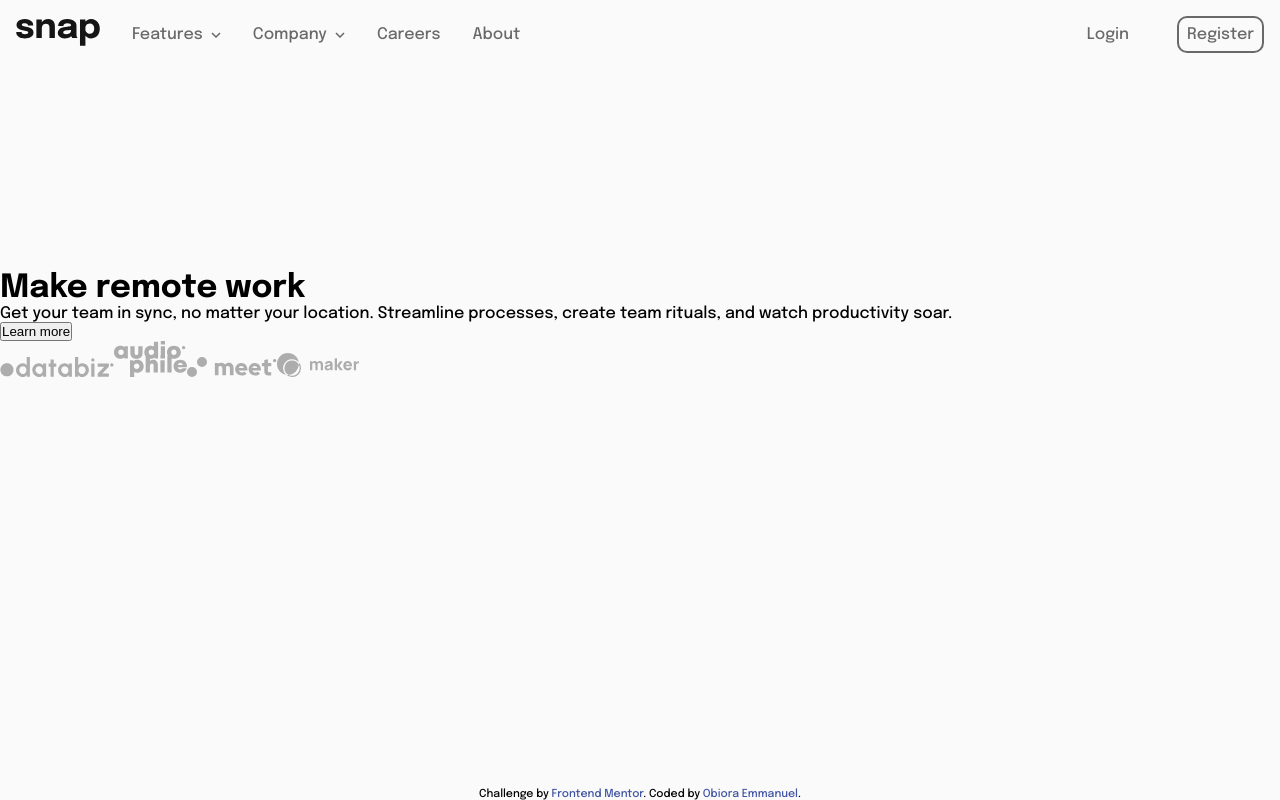
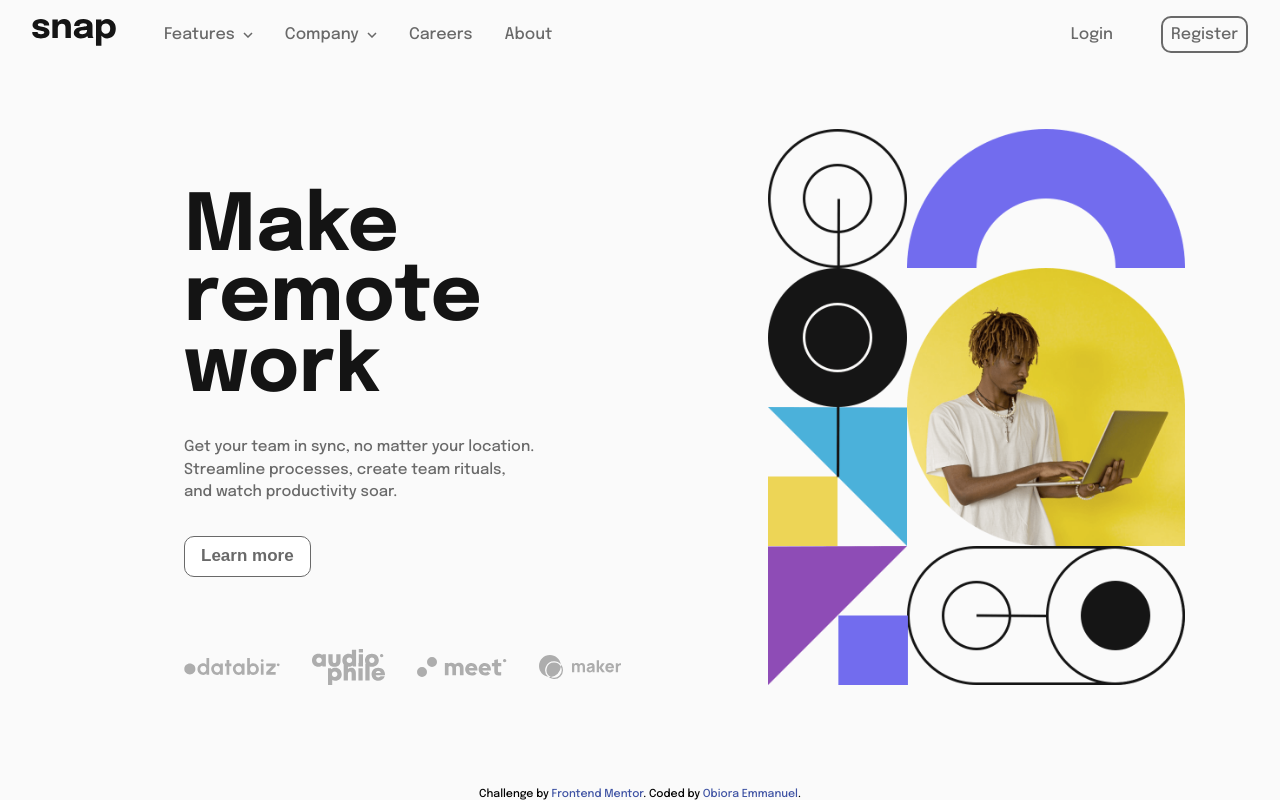
Before and after one commit to Emmanuel-obiora/into-with-dropdown, a React (Create React App) app: page / in a window 1280 px wide. Built offline with nearby package versions, Linux system fonts and the light colour scheme.

Commit message:
Adding final interactive layout for desktop

```diff
--- a/src/Components/Home.jsx
+++ b/src/Components/Home.jsx
@@ -9,21 +9,23 @@ import MainLayout from './Layout/MainLayout';
 const Home = () => {
   return (
     <MainLayout>
-        <div className="main-left">
-            <div className="main-left-top">
+        <div className='home'>
+            <div className="home-left">
+                <div className="home-left-top">
                     <h1>Make remote work</h1>
                     <p>Get your team in sync, no matter your location. Streamline processes,
                         create team rituals, and watch productivity soar.</p>
                     <button type='button'>Learn more</button>
                 </div>
-            <span>
+                <span className="home-left-buttom">
                     <img src={Databiz} alt="Databiz" />
                     <img src={Audiophile} alt="Audiophile" />
                     <img src={Meet} alt="Meet" />
                     <img src={Maker} alt="Maker" />
                 </span>
             </div>
-        <div className="main-right"></div>
+            <div className="home-right"></div>
+        </div>
     </MainLayout>
   )
 }
--- /dev/null
+++ b/src/Components/Modal.jsx
@@ -0,0 +1,9 @@
+import React from 'react'
+
+const Modal = ({close}) => {
+  return (
+    <div className='modal' id='Modal' onClick={close}></div>
+  )
+}
+
+export default Modal
--- a/src/Sass/_company.scss
+++ b/src/Sass/_company.scss
@@ -9,6 +9,7 @@
     border-radius: 10px;
     width: 7rem;
     font-size: 14px;
+    box-shadow: 0 5px 10px 10px $gray;
 
     & > ul{
         display: grid;
--- a/src/Sass/_features.scss
+++ b/src/Sass/_features.scss
@@ -9,6 +9,7 @@
     color: $Medium-Gray;
     font-size: 14px;
     width: 8rem;
+    box-shadow: 0 5px 10px 10px $gray;
 
     & > ul{
         display: grid;
--- a/src/Sass/_general.scss
+++ b/src/Sass/_general.scss
@@ -12,6 +12,7 @@ $Almost-White: hsl(0, 0%, 98%);
 $Medium-Gray: hsl(0, 0%, 41%);
 $Almost-Black: hsl(0, 0%, 8%);
 $white: hsl(0, 0%, 100%);
+$gray: rgb(231, 227, 227);
 
 body{
     font-family: 'Epilogue', sans-serif;
--- /dev/null
+++ b/src/Sass/_home.scss
@@ -0,0 +1,74 @@
+.home{
+    display: grid;
+    grid-template-columns: 55% 40%;
+    padding: 1rem 5rem;
+    margin: 0 auto;
+    column-gap: 5%;
+
+    &-left{
+        display: grid;
+        row-gap: 4.5rem;
+        margin: 4rem 0 0 4.5rem;
+        padding: 0 2rem;
+
+        &-top{
+            display: grid;
+            row-gap: 2rem;
+            // margin-top: 4rem;
+
+            & > h1{
+                font-size: 4.9rem;
+                line-height: .9;
+                color: $Almost-Black;
+            }
+
+            & > p{
+                font-size: 15px;
+                color: $Medium-Gray;
+                margin-right: 8rem;
+                line-height: 1.5;
+                font-weight: 500;
+            }
+
+            & > button{
+                width: fit-content;
+                padding: .6rem 1rem;
+                border: 1px solid $Medium-Gray;
+                background: $white;
+                border-radius: 10px;
+                font-size: 17px;
+                color: $Medium-Gray;
+                font-weight: 700;
+                cursor: pointer;
+
+                &:hover{
+                    color: $Almost-Black;
+                    background: $Almost-White;
+                }
+            }
+        }
+
+        &-buttom{
+            display: flex;
+            align-items: center;
+            gap: 2rem;
+
+            &>img{
+                max-width: 20%;
+            }
+        }
+    }
+
+    &-right{
+        background-image: url('/src/images/image-hero-desktop.png');
+        background-position: center;
+        background-repeat: no-repeat;
+        background-size:contain;
+        // width: 100%;
+        // height: 100%;
+
+        @media(max-width: 37.5rem){
+            background-image: url('/src/images/image-hero-mobile.png');
+        }
+    }
+}
--- a/src/Sass/_nav.scss
+++ b/src/Sass/_nav.scss
@@ -3,11 +3,12 @@
     align-items: center;
     justify-content: space-between;
     margin-bottom: auto;
-    padding: 1rem;
+    padding: 1rem 2rem;
+    z-index: 10;
 
     &-left{
         display: flex;
-        gap: 2rem;
+        gap: 3rem;
         align-items: center;
 
         & > ul{
@@ -29,10 +30,18 @@
     align-items: center;
     gap: .5rem;
     position: relative;
+
+    & > img{
+        cursor: pointer;
+    }
 }
 
 .nav-color{
     color: $Medium-Gray;
+
+    &:hover{
+        color: $Almost-Black;
+    }
 }
 
 .color2{
--- a/src/Sass/styles.scss
+++ b/src/Sass/styles.scss
@@ -2,4 +2,6 @@
 @import 'nav';
 @import 'features';
 @import 'company';
+@import 'home';
 @import 'footer';
+@import 'modal';
--- a/src/styles.css
+++ b/src/styles.css
@@ -19,11 +19,12 @@ body {
   align-items: center;
   justify-content: space-between;
   margin-bottom: auto;
-  padding: 1rem;
+  padding: 1rem 2rem;
+  z-index: 10;
 }
 .nav-left {
   display: flex;
-  gap: 2rem;
+  gap: 3rem;
   align-items: center;
 }
 .nav-left > ul {
@@ -43,9 +44,15 @@ body {
   gap: 0.5rem;
   position: relative;
 }
+.change > img {
+  cursor: pointer;
+}
 
 .nav-color {
   color: hsl(0, 0%, 41%);
+}
+.nav-color:hover {
+  color: hsl(0, 0%, 8%);
 }
 
 .color2 {
@@ -70,6 +77,7 @@ body {
   color: hsl(0, 0%, 41%);
   font-size: 14px;
   width: 8rem;
+  box-shadow: 0 5px 10px 10px rgb(231, 227, 227);
 }
 .feature > ul {
   display: grid;
@@ -93,6 +101,7 @@ body {
   border-radius: 10px;
   width: 7rem;
   font-size: 14px;
+  box-shadow: 0 5px 10px 10px rgb(231, 227, 227);
 }
 .company > ul {
   display: grid;
@@ -102,6 +111,72 @@ body {
   cursor: pointer;
 }
 
+.home {
+  display: grid;
+  grid-template-columns: 55% 40%;
+  padding: 1rem 5rem;
+  margin: 0 auto;
+  -moz-column-gap: 5%;
+       column-gap: 5%;
+}
+.home-left {
+  display: grid;
+  row-gap: 4.5rem;
+  margin: 4rem 0 0 4.5rem;
+  padding: 0 2rem;
+}
+.home-left-top {
+  display: grid;
+  row-gap: 2rem;
+}
+.home-left-top > h1 {
+  font-size: 4.9rem;
+  line-height: 0.9;
+  color: hsl(0, 0%, 8%);
+}
+.home-left-top > p {
+  font-size: 15px;
+  color: hsl(0, 0%, 41%);
+  margin-right: 8rem;
+  line-height: 1.5;
+  font-weight: 500;
+}
+.home-left-top > button {
+  width: -moz-fit-content;
+  width: fit-content;
+  padding: 0.6rem 1rem;
+  border: 1px solid hsl(0, 0%, 41%);
+  background: hsl(0, 0%, 100%);
+  border-radius: 10px;
+  font-size: 17px;
+  color: hsl(0, 0%, 41%);
+  font-weight: 700;
+  cursor: pointer;
+}
+.home-left-top > button:hover {
+  color: hsl(0, 0%, 8%);
+  background: hsl(0, 0%, 98%);
+}
+.home-left-buttom {
+  display: flex;
+  align-items: center;
+  gap: 2rem;
+}
+.home-left-buttom > img {
+  max-width: 20%;
+}
+.home-right {
+  background-image: url("/src/images/image-hero-desktop.png");
+  background-position: center;
+  background-repeat: no-repeat;
+  background-size: contain;
+}
+@media (max-width: 37.5rem) {
+  .home-right {
+    background-image: url("/src/images/image-hero-mobile.png");
+  }
+}
+
 .attribution {
   font-size: 11px;
   text-align: center;
@@ -109,4 +184,18 @@ body {
 }
 .attribution > a {
   color: hsl(228, 45%, 44%);
+}
+
+.modal {
+  display: none;
+  position: fixed;
+  right: 0;
+  left: 0;
+  top: 0;
+  bottom: 0;
+  background: transparent;
+}
+
+.modal-active {
+  display: block;
 }/*# sourceMappingURL=styles.css.map */
```
Also changed, not shown: src/Components/Nav.jsx (+34 -49 lines), src/Sass/_modal.scss (added, +14 -0 lines), 1 other file (tests, documents, lock files or other folders). Lines whose indentation alone changed are shown as unchanged.
